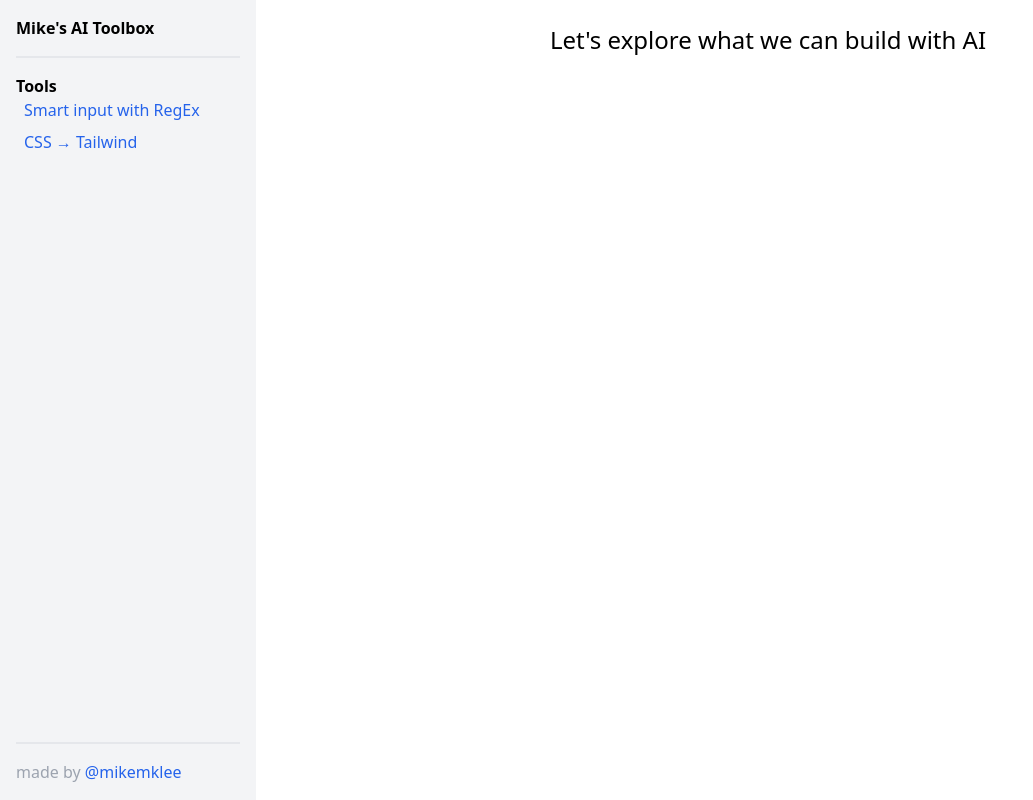
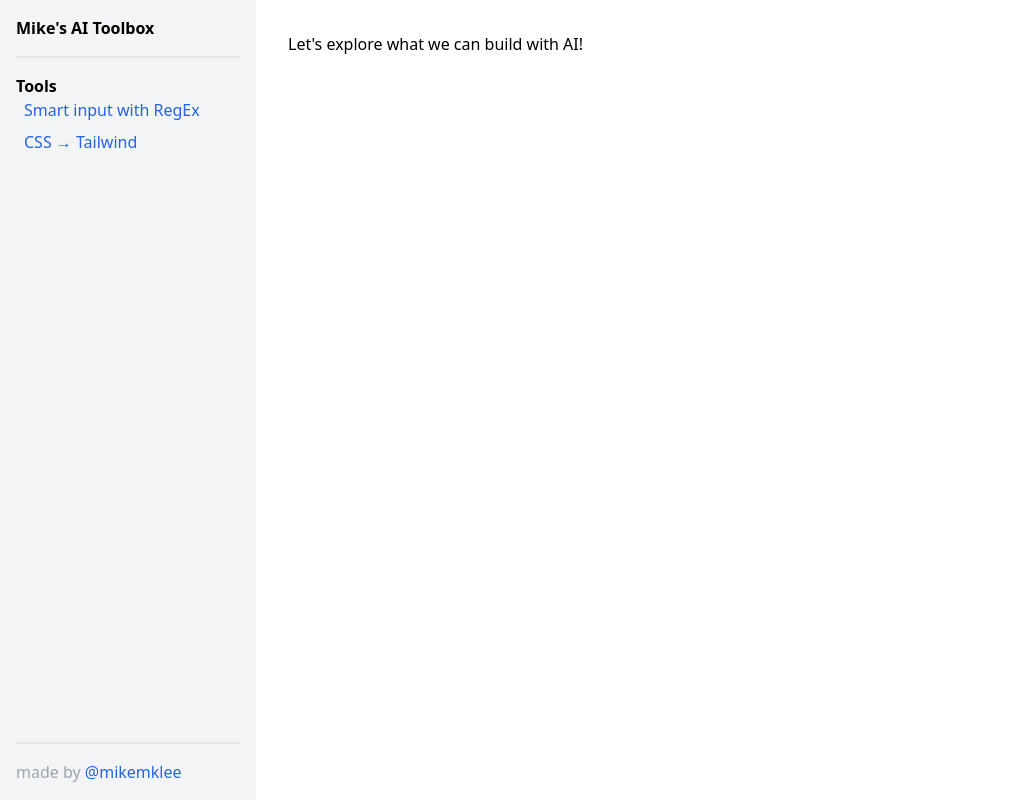
Before and after one commit to mikemklee/ai-toolbox, a Next.js app: page / in a window 1280 px wide. Shown: the whole page, without its empty margins (0-1033 px from the left). Built offline with nearby package versions, Linux system fonts and the light colour scheme.

Commit message:
Styling tweaks to the home page

```diff
--- a/src/pages/index.tsx
+++ b/src/pages/index.tsx
@@ -14,10 +14,8 @@ export default function Home() {
       <div>
         <div className="flex">
           <Sidebar />
-          <main className="flex flex-col justify-between items-center p-6 min-h-screen flex-1">
-            <h1 className="text-2xl">
-              Let's explore what we can build with AI
-            </h1>
+          <main className="p-8">
+            <h1 className="">Let's explore what we can build with AI!</h1>
           </main>
         </div>
       </div>
```
